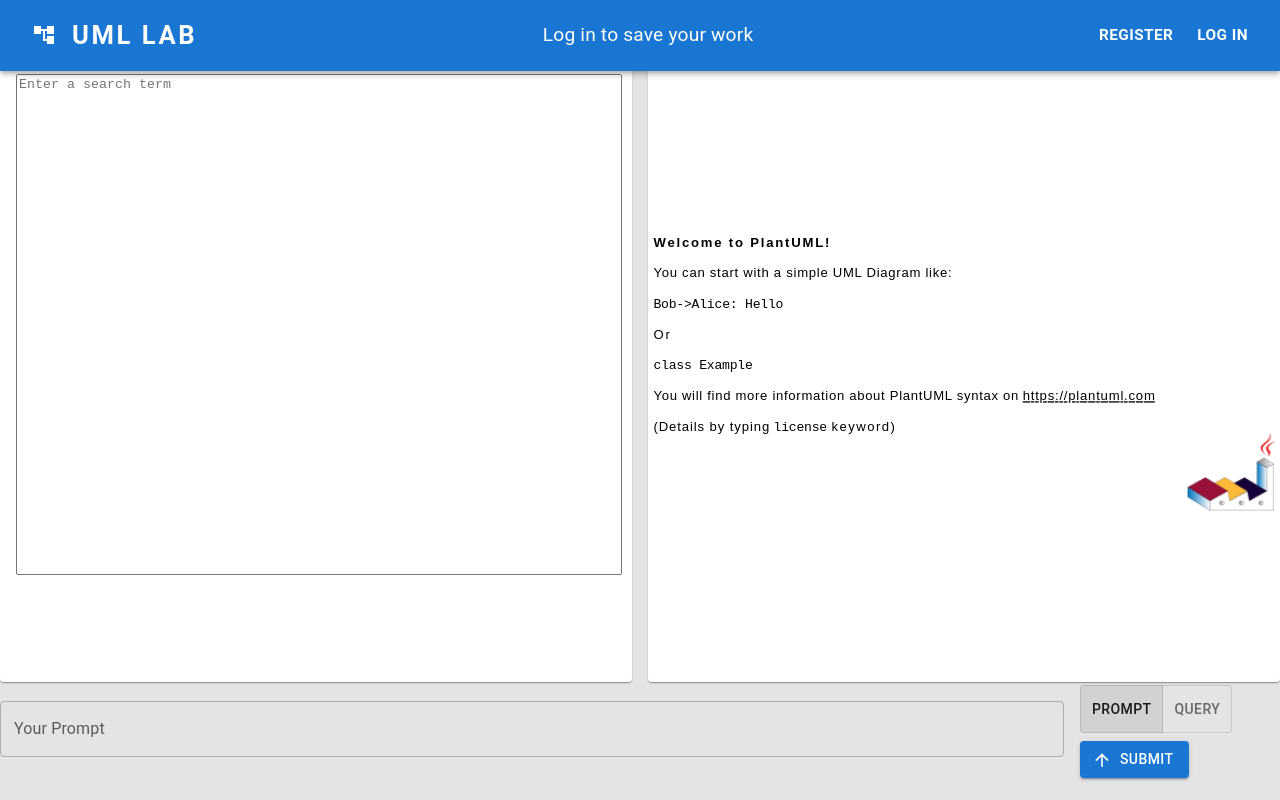
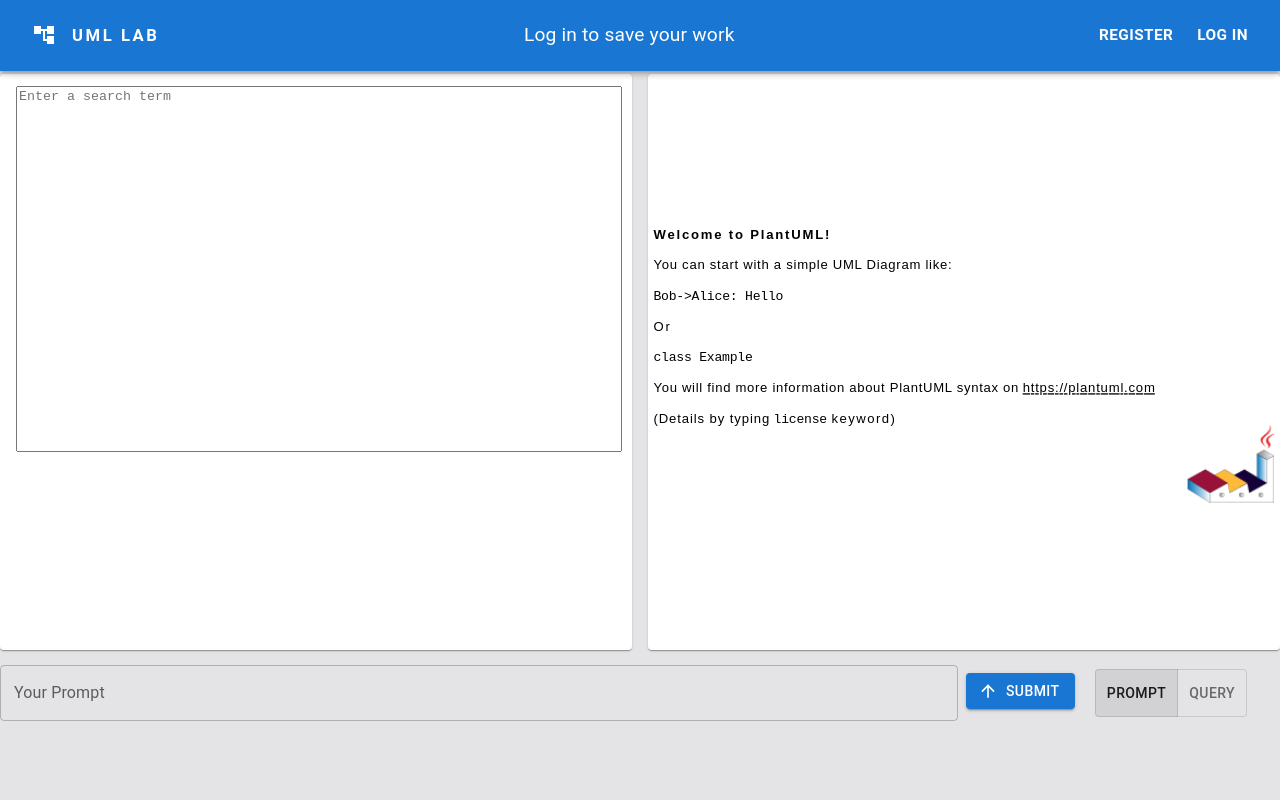
Before and after one commit to julianaramos/CS130_Project, a React (Create React App) app in the folder client/: page /query in a window 1280 px wide. Built offline with nearby package versions, Linux system fonts and the light colour scheme.

Commit message:
Resize query page and Nav Bar to fit screen

```diff
--- a/client/src/pages/NavBar.js
+++ b/client/src/pages/NavBar.js
@@ -37,7 +37,8 @@ function HideOnScroll(props) {
         {children}
       </Slide>
     );
-}
+};
+
 const UserMenu = () => {
     const [anchorElUser, setAnchorElUser] = React.useState(null);
     const navigate = useNavigate();
@@ -53,8 +54,8 @@ const UserMenu = () => {
     };
 
     const handleCloseDialog = (event) => {
-        setOpen(false)
-    }
+        setOpen(false);
+    };
     const handleOpenDialog = () => {
         setOpen(true);
       };
@@ -62,12 +63,12 @@ const UserMenu = () => {
     function flogout() {
         dispatch(logout());
         firebase.auth().signOut();
-    }
+    };
 
     const handleDashboardClick = () => {
         dispatch(removeUML());
         navigate("/dashboard");
-    }
+    };
 
     const handleDeleteClick = async () => {
         const body = {
@@ -91,23 +92,24 @@ const UserMenu = () => {
         dispatch(removeUML());
         firebase.auth().signOut();
         window.location.href = '/'; //need to refresh page
-    }
+    };
+
     const handleLoginClick = () => {
         dispatch(removeUML());
         navigate("/login");
-    }
+    };
 
     const handleSignUpClick = () => {
         dispatch(removeUML());
         navigate("/signup");
-    }
+    };
 
     if (uid !== null){
         return (
             <Box sx={{ flexGrow: 0 }}>
                 <Tooltip title="Open options">
                     <IconButton data-testid = 'usericon' onClick={handleOpenUserMenu} sx={{ p: 0 }}>
-                        <Avatar fontSize ="large" sx={{color: '#FFFFFF'}}/>
+                        <Avatar fontSize ="large" sx={{color: '#FFFFFF'}} />
                     </IconButton>
                 </Tooltip>
                 <Menu
@@ -141,9 +143,9 @@ const UserMenu = () => {
                 </Dialog>
                 </Menu>
             </Box>
-        )
+        );
     }
-    else{
+    else {
         return (
 
             <Box sx={{ flexGrow: 0 , display: 'flex'}}>
@@ -162,16 +164,15 @@ const UserMenu = () => {
                 Log In
                 </Button>
             </Box>
-        )
+        );
     }
+};
 
-}
-
-const PageButtons = ({IndependentPageButtons=null, umlText=null, diagram=null}) =>{
+const PageButtons = ({ IndependentPageButtons=null, umlText=null, diagram=null }) => {
     const {state} = useLocation();
 
     const { uid } = useSelector((state) => state.user);
-    const {uml_id} = useSelector((state) => state.uml);
+    const { uml_id } = useSelector((state) => state.uml);
     const [nameText, setNameText] = useState(state && state.name ? state.name: 'untitled');
     const [privacy, setPrivacy] = useState(state && state.privacy ? state.privacy: 'public');
     const [descriptionText, setDescriptionText] = useState(state && state.description ? state.description: '');
@@ -182,11 +183,11 @@ const PageButtons = ({IndependentPageButtons=null, umlText=null, diagram=null})
 
     const handleNameChange = (event) => {
         setNameText(event.target.value);
-    }
+    };
 
     const handleDescriptionChange = (event) => {
         setDescriptionText(event.target.value);
-    }
+    };
 
     const handleClickDescription = () => {
       setOpen(true);
@@ -212,8 +213,9 @@ const PageButtons = ({IndependentPageButtons=null, umlText=null, diagram=null})
           privacy: privacy,
           name: nameText,
           description: descriptionText,
-          diagram: diagram,
-        }
+          diagram: diagram
+        };
+
         if (uid != null && uml_id == null) { // if we are logged in but this is a new diagram
           try {
             const res = await axios.post('http://localhost:4000/create-new-uml', body);
@@ -235,7 +237,7 @@ const PageButtons = ({IndependentPageButtons=null, umlText=null, diagram=null})
     if(IndependentPageButtons === null){
         return(
             <Box sx={{ flexGrow: 1, display: { xs: 'none', md: 'flex' } }}/>
-        )
+        );
     }
     else if (IndependentPageButtons === "QueryPage" && uid !== null) {
         return(
@@ -280,7 +282,6 @@ const PageButtons = ({IndependentPageButtons=null, umlText=null, diagram=null})
                     </ToggleButton></Tooltip>
                 </ToggleButtonGroup>
                 <LoadingButton
-                    sx={{ mx:'4rem'}}
                     onClick={handleSaveClick}
                     loading={loadingb}
                     loadingPosition="start"
@@ -290,20 +291,20 @@ const PageButtons = ({IndependentPageButtons=null, umlText=null, diagram=null})
                     <span>Save</span>
                 </LoadingButton>
             </Box>
-        )
+        );
     }
     else if (IndependentPageButtons === "QueryPage" && uid === null) {
         return(
             <Box justifyContent={"center"} sx={{ flexGrow: 1, display: { xs: 'none', md: 'flex' } }}>
                 <Typography fontSize={"1.5vmax"}>Log in to save your work</Typography>
             </Box>
-        )
+        );
     }
-}
+};
 
 const NavBar = ({IndependentPageButtons=null ,umlText=null, diagram=null}) => {
-    const navigate = useNavigate()
-    const dispatch = useDispatch()
+    const navigate = useNavigate();
+    const dispatch = useDispatch();
 
     const handleHomeClick = () => {
         dispatch(removeUML());
@@ -318,16 +319,17 @@ const NavBar = ({IndependentPageButtons=null ,umlText=null, diagram=null}) => {
                     <Button
                         variant='text'
                         onClick = {handleHomeClick}
-                        style={{ color:"white" , fontSize: '2vmax', fontWeight: 650, letterSpacing:".2vmax"}}
+                        style={{ color: "white" , fontSize: '1.3vmax', fontWeight: 650, letterSpacing: ".2vmax" }}
                         > <AccountTreeIcon sx={{ mr:"1rem" }} />
                         UML Lab
                     </Button>
-                    <PageButtons IndependentPageButtons={IndependentPageButtons} umlText={umlText} diagram={diagram}/>
-                    <UserMenu/>
+                    <PageButtons IndependentPageButtons={IndependentPageButtons} umlText={umlText} diagram={diagram} />
+                    <UserMenu />
                 </Toolbar>
                 </Container>
             </AppBar>
         </HideOnScroll>
     );
-}
+};
+
 export default NavBar;
--- a/client/src/pages/Query.css
+++ b/client/src/pages/Query.css
@@ -36,7 +36,7 @@ body{
 .uml-wrapper {
     display: flex;
     flex-direction: column;
-    height: 78vh;
+    height: 72vh;
     width: 100%;
 }
 
@@ -53,14 +53,14 @@ body{
     display: flex;
     flex-direction: column;
     align-items: center;
-    height: 78vh;
+    height: 72vh;
 }
 
 .diagram-card {
     margin-top: 16px;
     display: flex;
     flex-direction: column;
-    height: 78vh;
+    height: 72vh;
     width: 100%;
 }
 
--- a/client/src/pages/Query.js
+++ b/client/src/pages/Query.js
@@ -17,15 +17,15 @@ import CloseIcon from '@mui/icons-material/Close';
 const UmlInputBox = ({umlText, handleUMLChange}) => {
     return (
       <Card className='uml-wrapper'>
-        <CardContent>
+        <CardContent style={{ paddingTop: '1.5vh'}}>
           <TextareaAutosize
             className='uml-box'
             variant="outlined"
             placeholder="Enter a search term"
             value={umlText}
-            rows = {33}
-            minRows= {33}
-            maxRows= {33}
+            rows = {24}
+            minRows= {24}
+            maxRows= {24}
             onChange={handleUMLChange}
             data-testid = 'uml-box'
           />
@@ -48,7 +48,7 @@ const Diagram = ({image}) => {
   return (
     <Card className='diagram-card'>
       <CardMedia
-        sx={{ height: '78vh', width: '49vw', objectFit: "contain" }}
+        sx={{ height: '73vh', width: '49vw', objectFit: "contain" }}
         component="img"
         alt="UML Diagram"
         src={displayImage}
@@ -193,7 +193,7 @@ const Query = () => {
     <div>
       <NavBar IndependentPageButtons={"QueryPage"} umlText={umlText} diagram={diagram} />
       <Grid container direction='row' className='query-container' spacing={2}>
-        <Grid item className='uml-wrapper' xs = {6} sx={{ position: 'relative' }}>
+        <Grid item className='uml-wrapper' xs = {6} mt={2} sx={{ position: 'relative' }}>
           <UmlInputBox handleUMLChange={handleUMLChange} umlText={umlText} className='uml-box' />
           <Snackbar
             open={openUMLResponseSnackbar}
@@ -223,7 +223,7 @@ const Query = () => {
             </Alert>
           </Snackbar>
         </Grid>
-        <Grid item className='diagram-wrapper' xs = {6} sx={{ position: 'relative' }}>
+        <Grid item className='diagram-wrapper' xs={6} mt={2} sx={{ position: 'relative' }}>
           <Diagram image={diagram} />
           <Snackbar
             open={openDiagramSnackbar}
@@ -237,13 +237,22 @@ const Query = () => {
           </Snackbar>
         </Grid>
       </Grid>
-      <Grid container direction='row' spacing={2} >
-        <Grid item xs={10} mt={2}>
+      <Grid container direction='row' spacing={1}>
+        <Grid item xs={9} mt={1.5}>
           <Prompt handlePromptChange={handlePromptChange} promptText={promptText} promptType={prompttoggle} error={openUMLErrorSnackbar} />
         </Grid>
-        <Grid item xs={2} >
-          <Grid container item direction='column' rowSpacing={1}>
-            <Grid item >
+        <Grid item xs={1.2} mt={2.5}>
+          <LoadingButton
+            onClick={handleSubmission}
+            loading={(!generatorResponded || !examinerResponded)}
+            loadingPosition="start"
+            startIcon={<SubmitIcon />}
+            variant="contained"
+          >
+            <span>Submit</span>
+          </LoadingButton>
+        </Grid>
+        <Grid item xs={1} mt={2}>
           <ToggleButtonGroup
             value={prompttoggle}
             exclusive
@@ -258,19 +267,6 @@ const Query = () => {
             </ToggleButton>
           </ToggleButtonGroup>
         </Grid>
-            <Grid item >
-              <LoadingButton
-                onClick={handleSubmission}
-                loading={(!generatorResponded || !examinerResponded)}
-                loadingPosition="start"
-                startIcon={<SubmitIcon />}
-                variant="contained"
-              >
-                <span>Submit</span>
-              </LoadingButton>
-            </Grid>
-          </Grid>
-        </Grid>
       </Grid>
     </div>
   );
```
Lines whose indentation alone changed are shown as unchanged.
